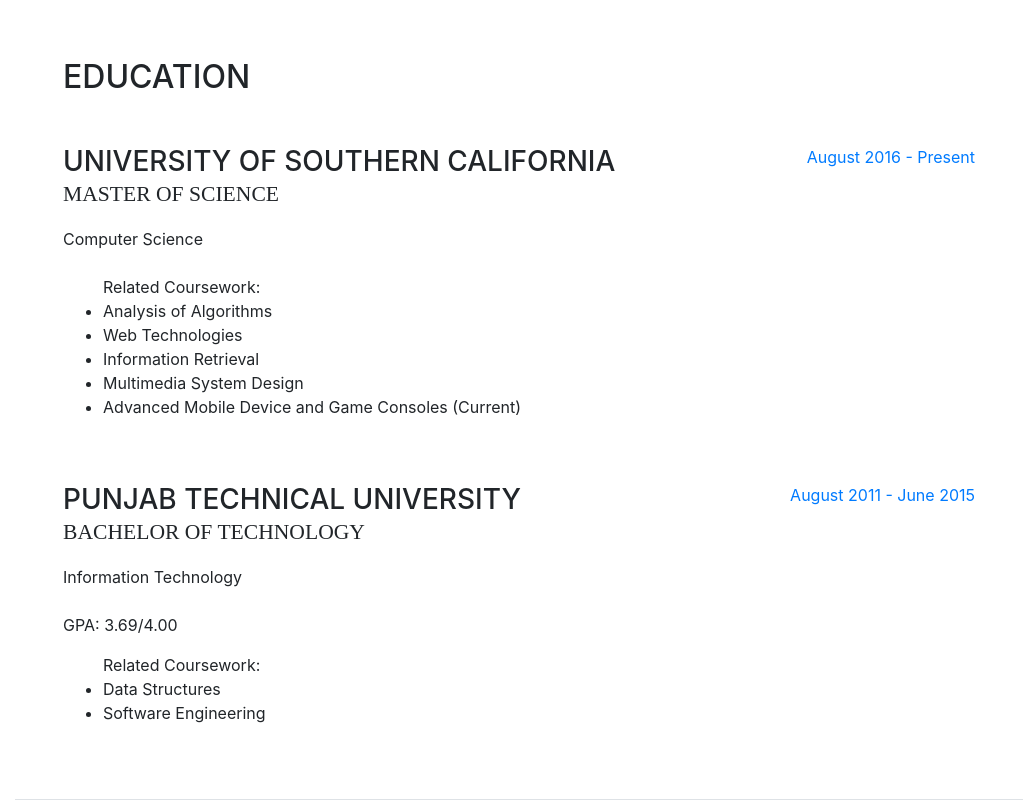
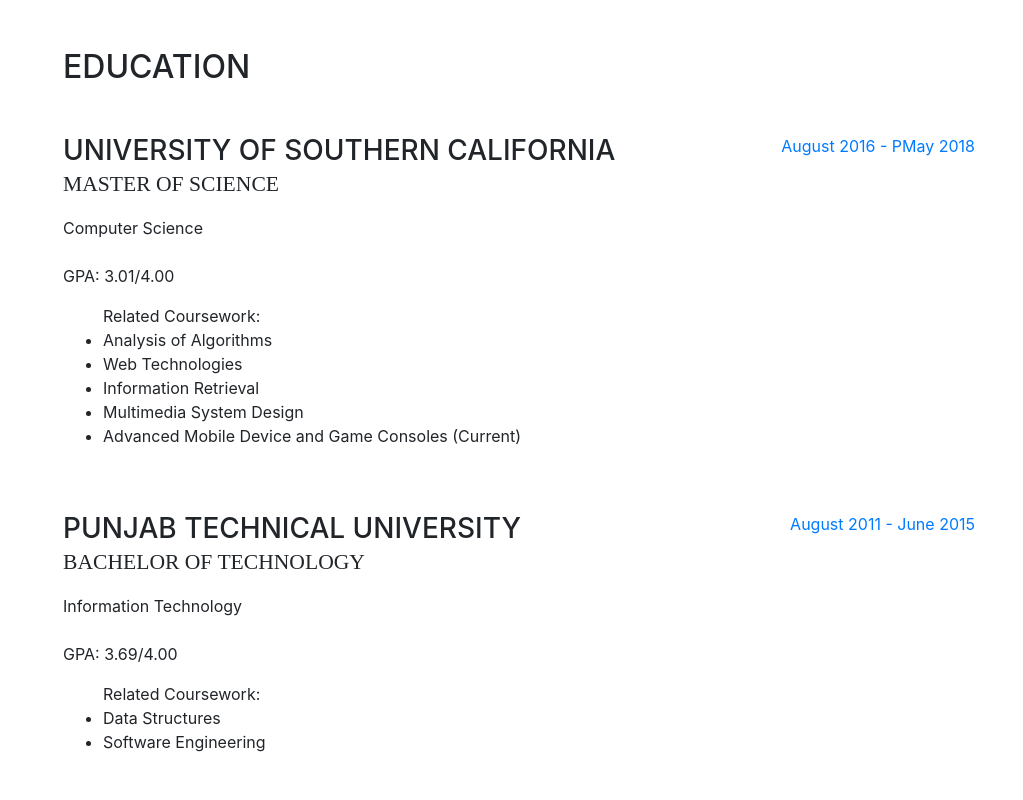
Before and after one commit to abhishek-sehrawat/abhishek-sehrawat.github.io, a website with bundled scripts: page index.html in a window 1280 px wide. Shown: the part 800-1600 px from the top of the page, without its empty margins (257-1280 px from the left). Built offline with nearby package versions, Linux system fonts and the light colour scheme; a web font is replaced by a local one.

Commit message:
Updated latest education information.

```diff
--- a/index.html
+++ b/index.html
@@ -108,6 +108,7 @@
                 <h3 class="mb-0">University of Southern California</h3>
                 <div class="subheading mb-3">Master of Science</div>
                 <div>Computer Science</div><br />
+                <p>GPA: 3.01/4.00</p>
                 <ul>
                   Related Coursework:
                   <li>Analysis of Algorithms</li>
@@ -119,7 +120,7 @@
                 <!-- <p>GPA: 3.01/4.00</p> -->
               </div>
               <div class="resume-date text-md-right">
-                <span class="text-primary">August 2016 - Present</span>
+                <span class="text-primary">August 2016 - PMay 2018</span>
               </div>
             </div>
             <div class="resume-item d-flex flex-column flex-md-row">
```
